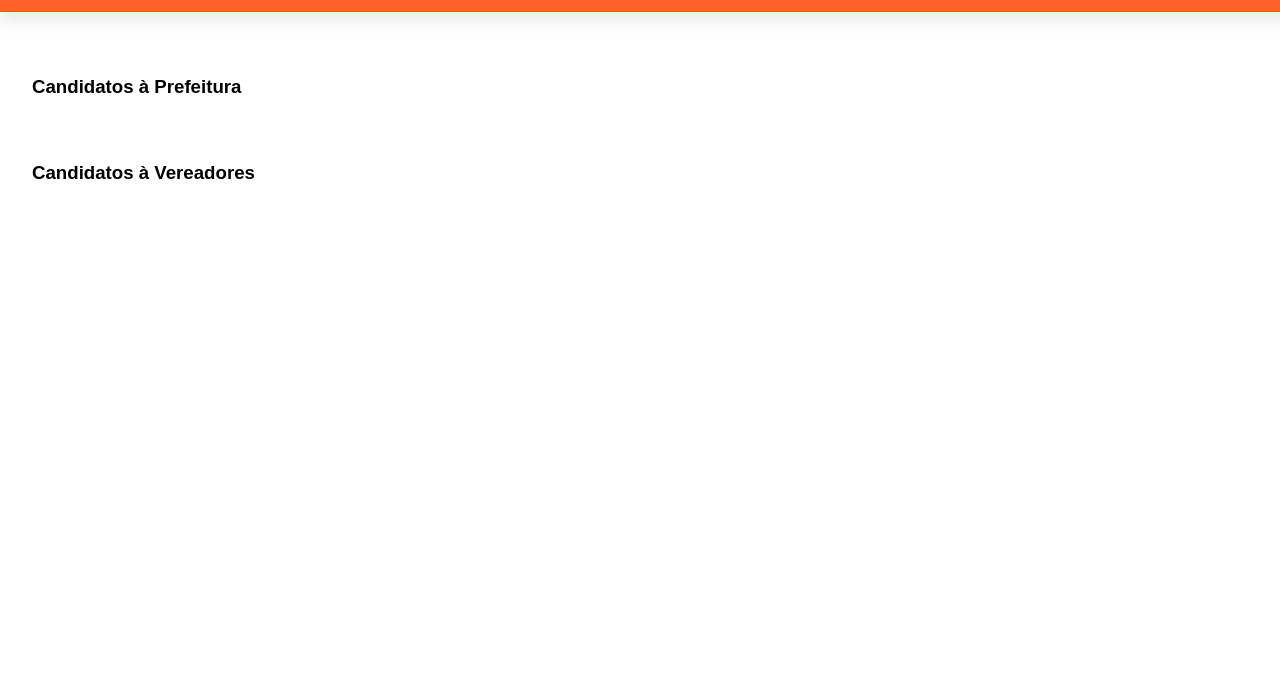
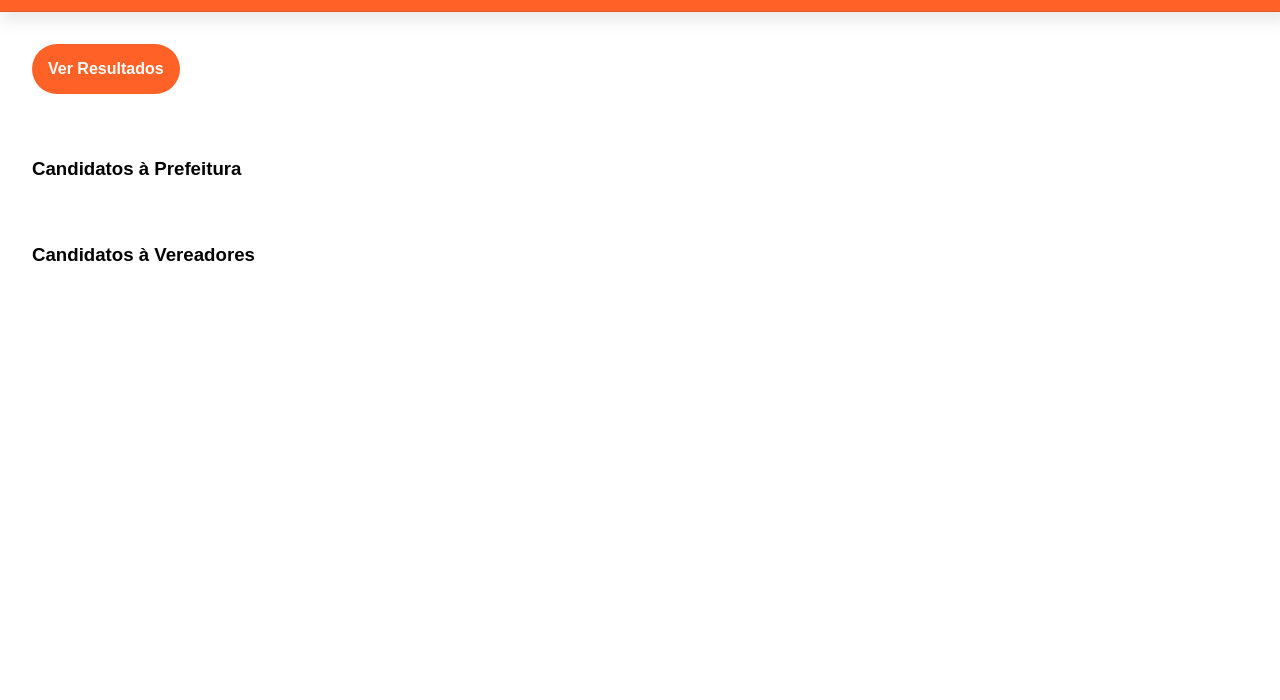
Before and after one commit to pedrocasella/eleicoesIcone, a plain HTML site: page votacao/index.html in a window 1280 px wide. Shown: the part 100-800 px from the top of the page. Drawn offline with Linux system fonts and the light colour scheme; no server answers.

Commit message:
adicionei o botão para ir para a aba de resultados

```diff
--- a/votacao/app.js
+++ b/votacao/app.js
@@ -86,3 +86,8 @@ document.getElementById('candidatos-lista-area').addEventListener('click', (e)=>
         })
     }
   })
+
+  //Ver Resultados
+  document.getElementById('ver-resultados-btn').addEventListener('click', ()=>{
+    window.location.assign('./../')
+  })
--- a/votacao/index.html
+++ b/votacao/index.html
@@ -18,6 +18,7 @@
         </ul>
 
     </header>
+    <div class="ver-resultados-btn" id="ver-resultados-btn">Ver Resultados</div>
     <section>
         <div class="candidatos-lista-area" id="candidatos-lista-area">
             <div class="prefeito-area" id="prefeito-area">
--- a/votacao/main.css
+++ b/votacao/main.css
@@ -36,6 +36,18 @@ header .logo{
     margin-left: 2rem;
 }
 
+.ver-resultados-btn{
+    width: fit-content;
+    padding: 1rem;
+    background-color: #ff6126;
+    font-weight: bolder;
+    color: #fff;
+    border-radius: 30px;
+    margin: 2rem 0rem 0rem 2rem;
+    user-select: none;
+    cursor: pointer;
+}
+
 .candidatos-lista-area h4{
     margin-top: 4rem;
     margin-left: 2rem;
@@ -53,7 +65,8 @@ header .logo{
 }
 
 .candidatos-lista-area .canditato-ul .descricao-candidato{
-    width: 155px;
+    width: 123px;
+    font-size: 10pt;
 }
 
 .candidatos-lista-area .foto-candidato{
```
